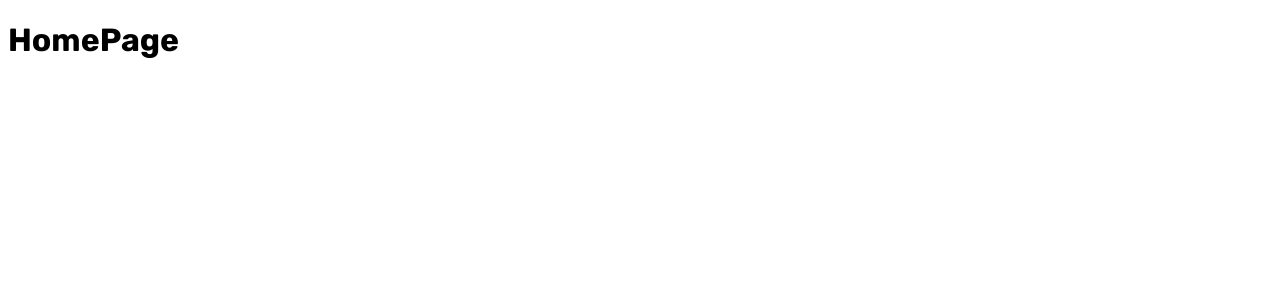
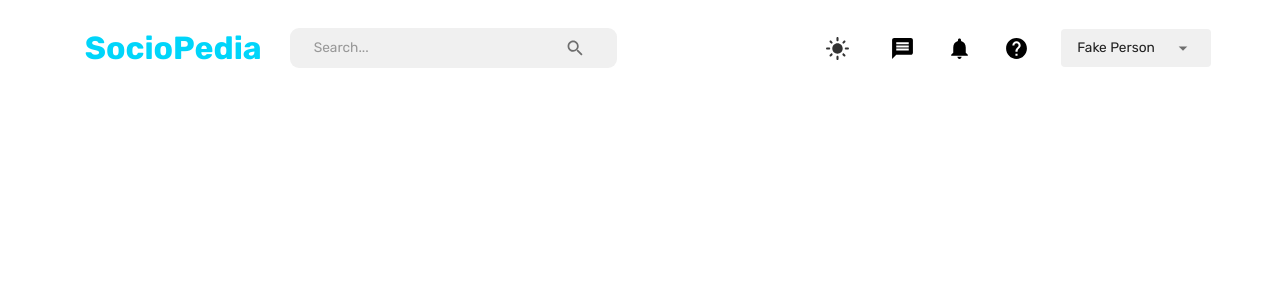
Before and after one commit to ansarjarvis/sociopedia, a React (Create React App) app in the folder client/: page /home in a window 1280 px wide. Shown: the top 300 px of the page. Built offline with nearby package versions, Linux system fonts and the light colour scheme.

Commit message:
add navbar

```diff
--- a/client/src/index.css
+++ b/client/src/index.css
@@ -4,7 +4,7 @@
 html,
 body,
 #root,
-.app{
+.app {
   height: 100%;
   width: 100%;
   font-family: "Rubik",sans-serif;
--- a/client/src/scenes/homePage/index.jsx
+++ b/client/src/scenes/homePage/index.jsx
@@ -1,7 +1,12 @@
+import { Box } from "@mui/material";
+import Navbar from "scenes/navbar";
+
 let HomePage = () => {
   return (
     <>
-      <h1> HomePage</h1>
+      <Box>
+        <Navbar />
+      </Box>
     </>
   );
 };
--- a/client/src/scenes/navbar/index.jsx
+++ b/client/src/scenes/navbar/index.jsx
@@ -1,7 +1,198 @@
+import {
+  Box,
+  IconButton,
+  InputBase,
+  Typography,
+  Select,
+  MenuItem,
+  FormControl,
+  useTheme,
+  useMediaQuery,
+} from "@mui/material";
+import {
+  Search,
+  Message,
+  DarkMode,
+  LightMode,
+  Notifications,
+  Help,
+  Menu,
+  Close,
+} from "@mui/icons-material";
+import { setMode, setLogout } from "store";
+import { useState } from "react";
+import { useSelector, useDispatch } from "react-redux";
+import { useNavigate } from "react-router-dom";
+import FlexBetween from "components/FlexBetween";
+
 let Navbar = () => {
+  let [isMobileMenuToggled, setIsMobileMenuToggled] = useState(false);
+  let isNonMobileScreens = useMediaQuery("(min-width:1000px)");
+  let dispatch = useDispatch();
+  let navigate = useNavigate();
+  let user = useSelector((state) => state.user);
+
+  // colors we will use
+  let theme = useTheme();
+  let neutralLight = theme.palette.neutral.light;
+  let dark = theme.palette.neutral.dark;
+  let background = theme.palette.background.default;
+  let primaryLight = theme.palette.primary.light;
+  let alt = theme.palette.background.alt;
+
+  // const fullName = `${user.firstName} ${user.lastName}`;
+  let fullName = "Fake Person";
+
   return (
     <>
-      <h1> Navbar</h1>
+      <FlexBetween padding="1rem 6%" backgroundColor={alt}>
+        <FlexBetween gap="1.75rem">
+          <Typography
+            fontWeight="bold"
+            fontSize="clamp(1rem,2rem,2.25rem)"
+            color="primary"
+            onClick={() => navigate("/home")}
+            sx={{
+              "&:hover": {
+                color: primaryLight,
+                cursor: "pointer",
+              },
+            }}
+          >
+            SocioPedia
+          </Typography>
+          {isNonMobileScreens && (
+            <FlexBetween
+              backgroundColor={neutralLight}
+              borderRadius="9px"
+              gap="3rem"
+              padding="0.1rem 1.5rem"
+            >
+              <InputBase placeholder="Search..." />
+              <IconButton>
+                <Search />
+              </IconButton>
+            </FlexBetween>
+          )}
+        </FlexBetween>
+
+        {/* desktop Nav */}
+        {isNonMobileScreens ? (
+          <FlexBetween gap="2rem">
+            <IconButton onClick={() => dispatch(setMode())}>
+              {theme.palette.mode === "dark" ? (
+                <DarkMode sx={{ fontSize: "25px" }} />
+              ) : (
+                <LightMode sx={{ color: dark, fontSize: "25px" }} />
+              )}
+            </IconButton>
+            <Message sx={{ fontSize: "25px" }} />
+            <Notifications sx={{ fontSize: "25px" }} />
+            <Help sx={{ fontSize: "25px" }} />
+            <FormControl variant="standard" value={fullName}>
+              <Select
+                value={fullName}
+                sx={{
+                  backgroundColor: neutralLight,
+                  width: "150px",
+                  borderRadius: "0.25rem",
+                  p: "0.25rem 1rem",
+                  "& .MuiSvgIcon-root": {
+                    pr: "0.25rem",
+                    width: "3rem",
+                  },
+                  "& .MuiSelect-select:focus": {
+                    backgroundColor: neutralLight,
+                  },
+                }}
+                input={<InputBase />}
+              >
+                <MenuItem value={fullName}>
+                  <Typography>{fullName}</Typography>
+                </MenuItem>
+                <MenuItem onClick={() => dispatch(setLogout())}>
+                  Log Out
+                </MenuItem>
+              </Select>
+            </FormControl>
+          </FlexBetween>
+        ) : (
+          <IconButton
+            onClick={() => setIsMobileMenuToggled(!isMobileMenuToggled)}
+          >
+            <Menu />
+          </IconButton>
+        )}
+        {/* mobile nav */}
+        {!isNonMobileScreens && isMobileMenuToggled && (
+          <Box
+            position="fixed"
+            right="0"
+            bottom="0"
+            height="100%"
+            zIndex="10"
+            maxwidht="500px"
+            minwidht="300px"
+            backgroundColor={background}
+          >
+            <Box display="flex" justifyContent="flex-end" p="1rem">
+              <IconButton
+                onClick={() => setIsMobileMenuToggled(!isMobileMenuToggled)}
+              >
+                <Close />
+              </IconButton>
+            </Box>
+            {/* Menu item */}
+            <FlexBetween
+              display="flex"
+              flexDirection="column"
+              justifyContent="center"
+              alignItems="center"
+              gap="3rem"
+            >
+              <IconButton
+                onClick={() => dispatch(setMode())}
+                sx={{ fontSize: "25px" }}
+              >
+                {theme.palette.mode === "dark" ? (
+                  <DarkMode sx={{ fontSize: "25px" }} />
+                ) : (
+                  <LightMode sx={{ color: dark, fontSize: "25px" }} />
+                )}
+              </IconButton>
+              <Message sx={{ fontSize: "25px" }} />
+              <Notifications sx={{ fontSize: "25px" }} />
+              <Help sx={{ fontSize: "25px" }} />
+              <FormControl variant="standard" value={fullName}>
+                <Select
+                  value={fullName}
+                  sx={{
+                    backgroundColor: neutralLight,
+                    width: "150px",
+                    borderRadius: "0.25rem",
+                    p: "0.25rem 1rem",
+                    "& .MuiSvgIcon-root": {
+                      pr: "0.25rem",
+                      width: "3rem",
+                    },
+                    "& .MuiSelect-select:focus": {
+                      backgroundColor: neutralLight,
+                    },
+                  }}
+                  input={<InputBase />}
+                >
+                  <MenuItem value={fullName}>
+                    <Typography>{fullName}</Typography>
+                  </MenuItem>
+                  <MenuItem onClick={() => dispatch(setLogout())}>
+                    Log Out
+                  </MenuItem>
+                </Select>
+              </FormControl>
+            </FlexBetween>
+          </Box>
+        )}
+      </FlexBetween>
     </>
   );
 };
```
